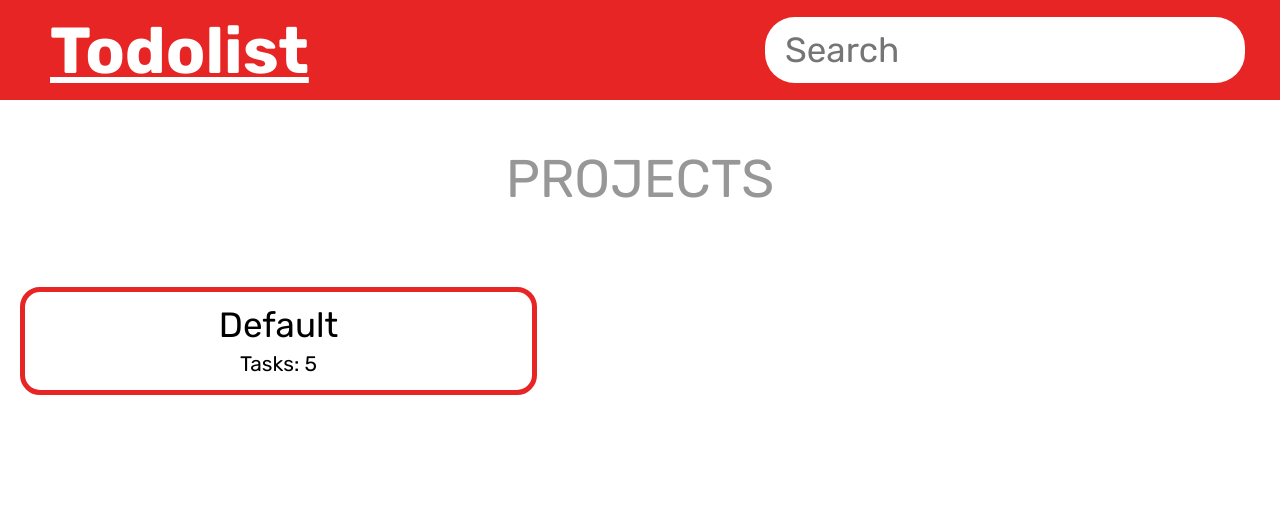
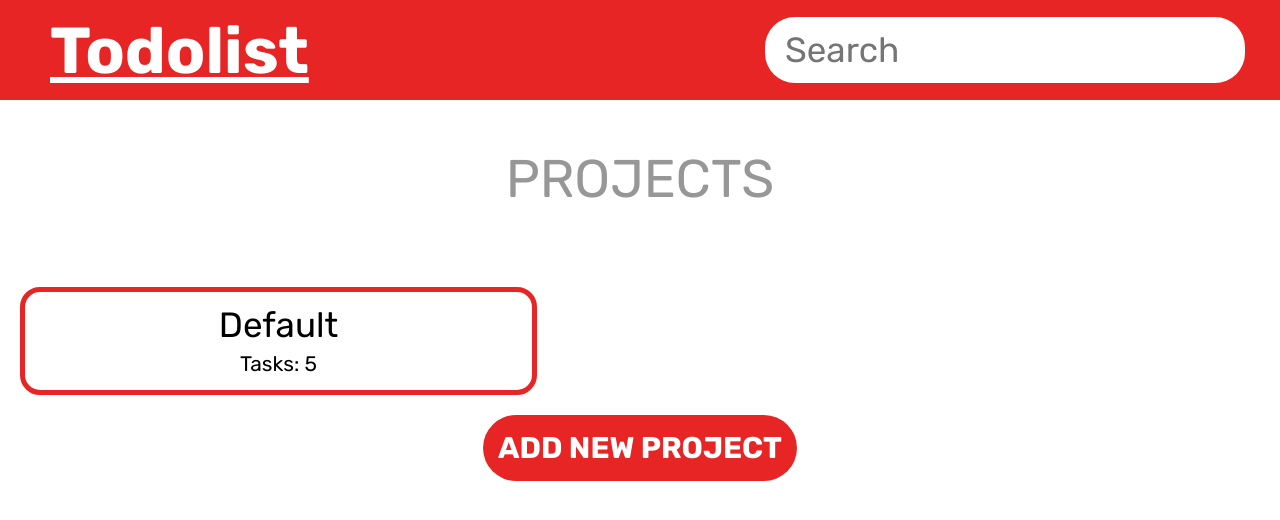
Before and after one commit to andreyoch/todo_list, a website built with webpack: page dist/index.html in a window 1280 px wide. Built offline with nearby package versions, Linux system fonts and the light colour scheme.

Commit message:
Do add project btn

```diff
--- a/dist/css/style.css
+++ b/dist/css/style.css
@@ -141,6 +141,24 @@
 .edit-btn {
   margin-right: 10px;
 }
+
+.btn-container {
+  margin: 20px 10px;
+  text-align: center;
+}
+.add-project-btn {
+padding: 15px ;
+color: #ffffff;
+font-family: var(--main-font);
+font-size: 30px;
+font-weight: 700;
+text-transform: uppercase;
+text-align: center;
+outline: none;
+border: none;
+border-radius: 50px;
+background-color: #e72525;
+}
 @media (min-width: 600px) {
   .mobile-menu-window {
     display: none;
--- a/dist/index.html
+++ b/dist/index.html
@@ -3,7 +3,7 @@
   <head>
     <meta charset="UTF-8" />
     <meta name="viewport" content="width=device-width, initial-scale=1.0" />
-    <link rel="stylesheet" href="css/reset.css">
+    <link rel="stylesheet" href="css/reset.css" />
     <link rel="stylesheet" href="css/style.css" />
     <link rel="preconnect" href="https://fonts.gstatic.com" />
     <link
@@ -18,7 +18,7 @@
       <div class="search-input_container">
         <input type="text" class="search-input" placeholder="Search" />
       </div>
-    <img src="img/burger_icon.svg" alt="burger_icon" class="burger-icon">
+      <img src="img/burger_icon.svg" alt="burger_icon" class="burger-icon" />
     </header>
     <div class="container">
       <div class="content">
@@ -40,6 +40,11 @@
               </div>
             </div>
           </div>
+          <div class="btn-container">
+            <button class="main-page_add-project-btn add-project-btn">
+              Add new project
+            </button>
+          </div>
         </div>
       </div>
     </div>
```
Also changed, not shown: dist/img/add-project-img.svg (added). Lines whose indentation alone changed are shown as unchanged.
